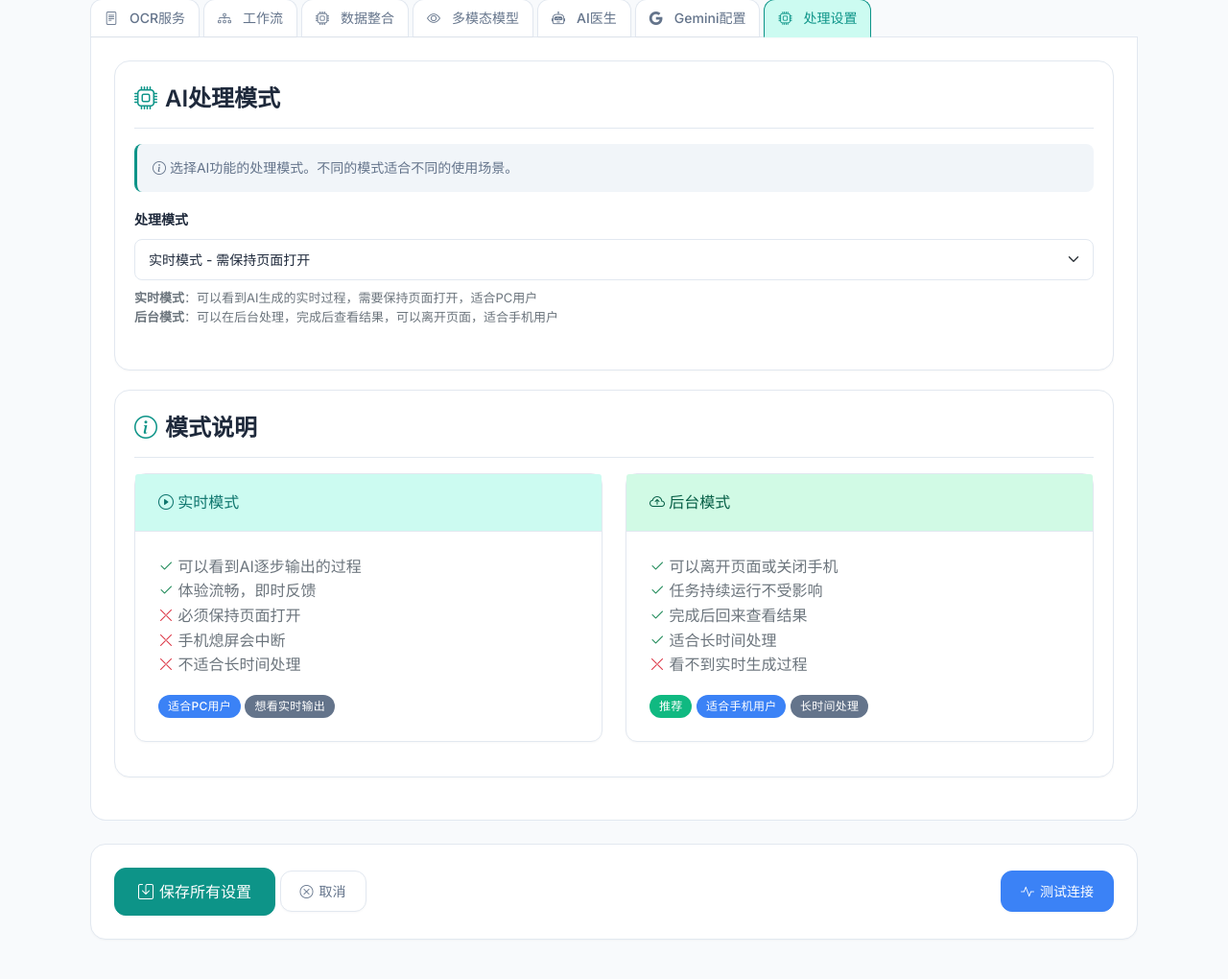
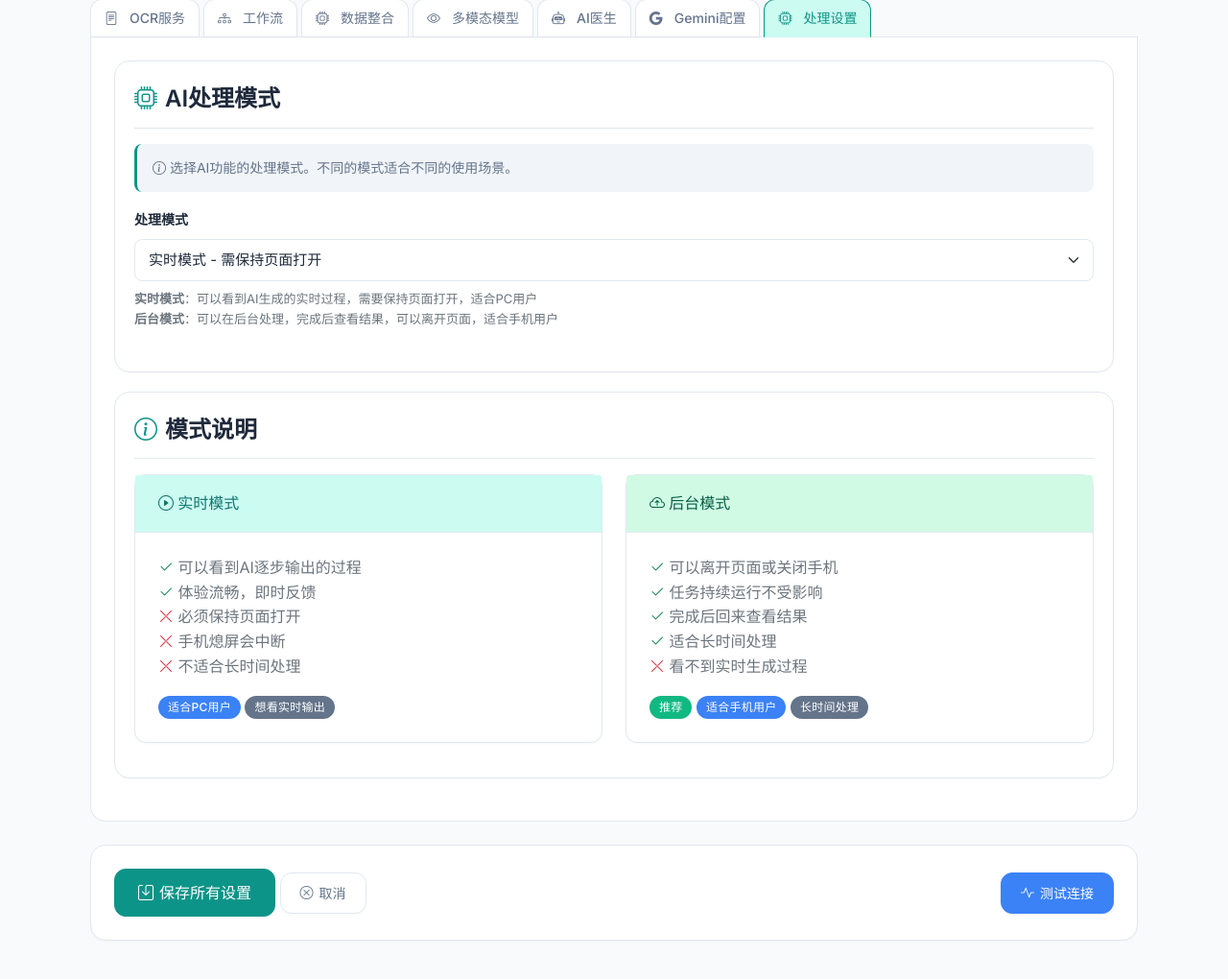
Before and after one commit to Zhou-Joe/health_app, a Django app: page /settings/ in a window 1280 px wide, after a click on "处理设置". Shown: the part 231-1251 px from the top of the page at 96% size. Run offline with Django 5.2, Linux system fonts and the light colour scheme; the visitor is signed in with stand-in values (Sample User, id 1); data comes from the database, SQL or seed files in the repository; some libraries are stand-ins or nearby versions.

Commit message:
ux: Improve input field size in system settings and ignore ios_app folder
- Increase padding and min-height for form inputs in system settings page
- Add ios_app/ to .gitignore to exclude iOS app project
- Input fields now have better readability and usability

Co-Authored-By: Claude Sonnet 4.5 <noreply@anthropic.com>

```diff
--- a/medical_records/templates/medical_records/system_settings.html
+++ b/medical_records/templates/medical_records/system_settings.html
@@ -200,6 +200,9 @@
     border: 1px solid var(--border-color);
     border-radius: var(--radius-sm);
     transition: var(--transition);
+    padding: 0.625rem 0.875rem;
+    font-size: 0.9375rem;
+    min-height: 44px;
 }
 
 .form-control:focus, .form-select:focus {
```
Also changed, not shown: 1 other file.
